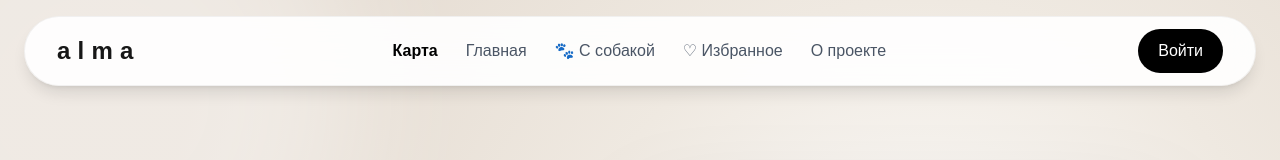
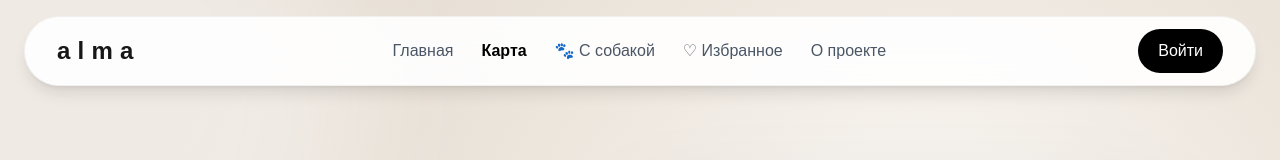
Before and after one commit to olgakastanova48386-dotcom/alma, a Next.js app: page / in a window 1280 px wide. Shown: the top 160 px of the page. Built offline with nearby package versions, Linux system fonts and the light colour scheme; no server answers.

Commit message:
Restore home first in header navigation

```diff
--- a/components/Header.tsx
+++ b/components/Header.tsx
@@ -10,11 +10,11 @@ export default function Header() {
           </Link>
 
           <nav className="hidden md:flex items-center gap-5 lg:gap-7 text-sm md:text-base text-gray-600">
+            <Link href="/" className="hover:text-black transition">
+              Главная
+            </Link>
             <Link href="/map" className="font-semibold text-black hover:opacity-60 transition">
               Карта
-            </Link>
-            <Link href="/" className="hover:text-black transition">
-              Главная
             </Link>
             <Link href="/dog-friendly" className="hover:text-black transition">
               🐾 С собакой
```
